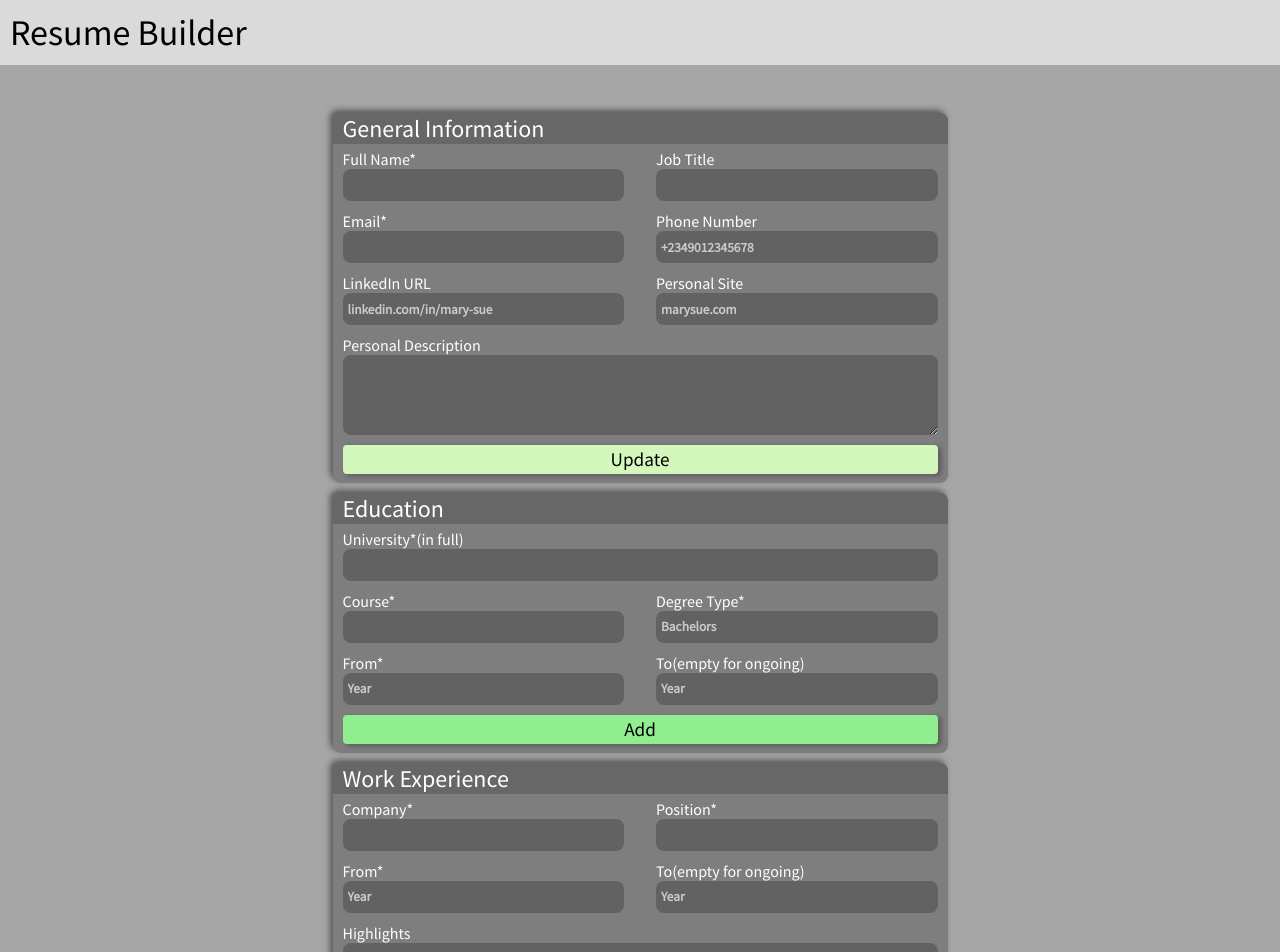
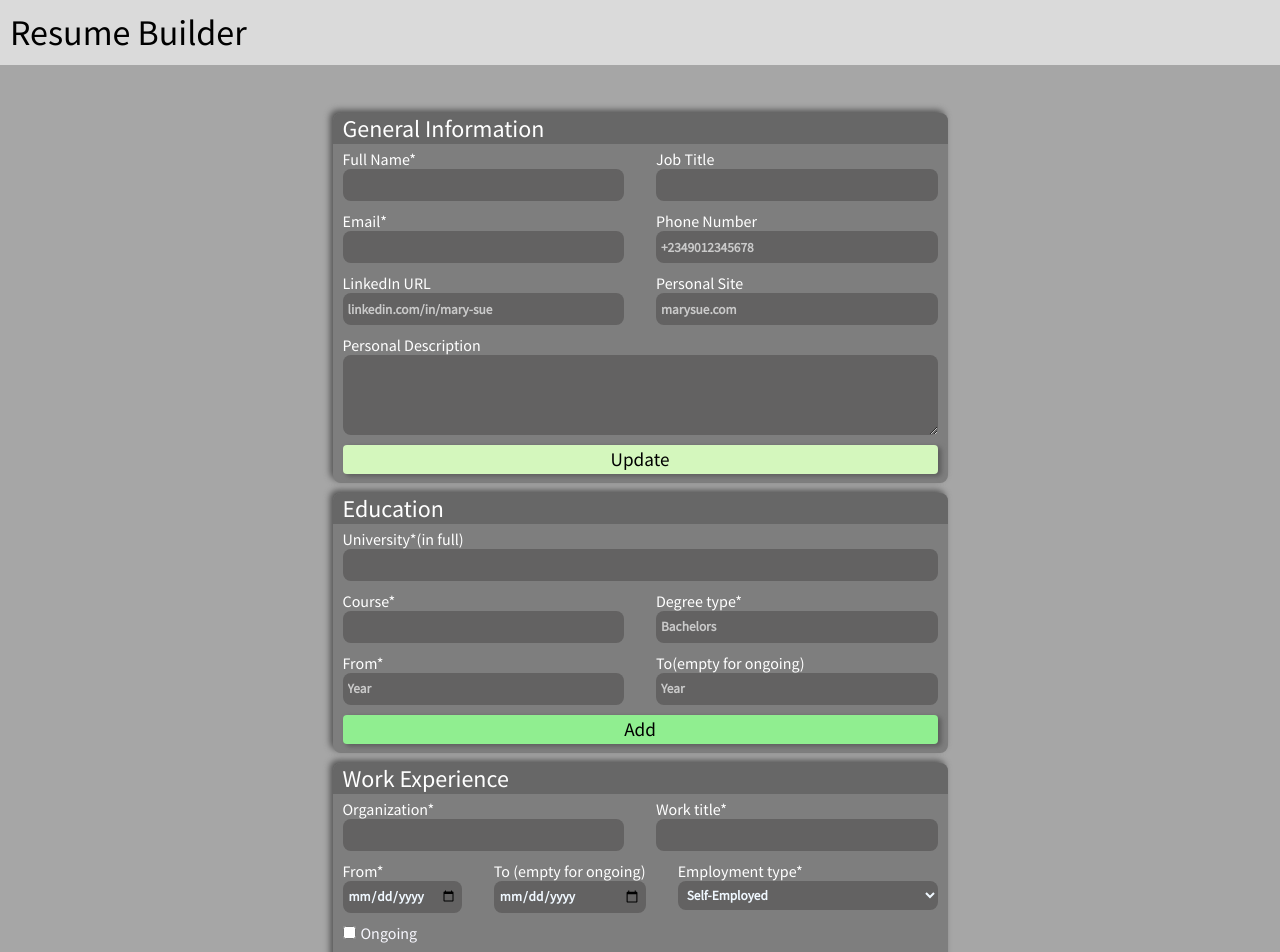
Before and after one commit to TruePadawan/Resume-Builder, a React (Create React App) app: page / in a window 1280 px wide. Shown: the top 952 px of the page. Built offline with nearby package versions, Linux system fonts and the light colour scheme; a web font is replaced by a local one.

Commit message:
improve work experience section

```diff
--- a/src/App.js
+++ b/src/App.js
@@ -3,16 +3,17 @@ import Button from "./components/Button/Button";
 import Section from "./components/Section/Section";
 import { v4 as uuidv4 } from "uuid";
 import { InputField, TextArea } from "./components/InputField/InputField";
-import EducationPreviewItem from "./components/PreviewItems/EducationPreviewItem";
 import ReactToPrint from "react-to-print";
-
 import PhoneImg from "./images/phone.png";
 import HomeImg from "./images/home.png";
 import LinkedInImg from "./images/linkedin.png";
 import MailImg from "./images/mail.png";
-import EducationDataItem from "./components/DataItems/EducationDataItem";
-import PracticalExpPreviewItem from "./components/PreviewItems/PracticalExpPreviewItem";
-import PracticalExpDataItem from "./components/DataItems/PracticalExpDataItem";
+
+import EducationItem from "./components/DataItems/EducationItem";
+import EducationPreviewItem from "./components/PreviewItems/EducationPreviewItem";
+import WorkItem from "./components/DataItems/WorkItem";
+import WorkPreviewItem from "./components/PreviewItems/WorkPreviewItem";
+import WorkExperience from "./components/PageSections/WorkExperience";
 
 import "./css/App.css";
 
@@ -26,7 +27,7 @@ const App = () => {
     personalSite: "",
     desc: "",
     eduItems: [],
-    practicalExpItems: [],
+    workItems: [],
   });
 
   const fullNameInputRef = useRef();
@@ -43,21 +44,15 @@ const App = () => {
   const eduFromInputRef = useRef();
   const eduToInputRef = useRef();
 
-  const companyInputRef = useRef();
-  const positionInputRef = useRef();
-  const practicalFromInputRef = useRef();
-  const practicalToInputRef = useRef();
-  const highlightsInputRef = useRef();
-
   let previewRef;
 
   const degreeTypes = (
     <datalist id="degrees">
-      <option value="Bachelors" />
-      <option value="Associate" />
-      <option value="Masters" />
-      <option value="Doctoral" />
-      <option value="Professional" />
+      <option value={"Bachelors"} />
+      <option value={"Associate"} />
+      <option value={"Masters"} />
+      <option value={"Doctoral"} />
+      <option value={"Professional"} />
     </datalist>
   );
 
@@ -67,14 +62,6 @@ const App = () => {
     degreeTypeInputRef.current.value = "";
     eduFromInputRef.current.value = "";
     eduToInputRef.current.value = "";
-  };
-
-  const clearPracticalExpInputFields = () => {
-    companyInputRef.current.value = "";
-    positionInputRef.current.value = "";
-    practicalFromInputRef.current.value = "";
-    practicalToInputRef.current.value = "";
-    highlightsInputRef.current.value = "";
   };
 
   const updateGeneralInfo = (e) => {
@@ -106,14 +93,14 @@ const App = () => {
     });
   };
 
-  const updatePracticalExpItem = (data) => {
+  const updateWorkItem = (data) => {
     const { id } = data;
     setAppState((latest) => {
-      const currentPracticalExpItems = [...latest.practicalExpItems];
-      let itemIndex = currentPracticalExpItems.findIndex((item) => item.id === id);
-      currentPracticalExpItems[itemIndex] = data;
+      const currentWorkItems = [...latest.workItems];
+      let itemIndex = currentWorkItems.findIndex((item) => item.id === id);
+      currentWorkItems[itemIndex] = data;
       const updatedState = { ...latest };
-      updatedState.practicalExpItems = currentPracticalExpItems;
+      updatedState.workItems = currentWorkItems;
       return updatedState;
     });
   };
@@ -143,29 +130,16 @@ const App = () => {
     clearEducationInputFields();
   };
 
-  const addPracticalExpItem = (e) => {
-    e.preventDefault();
-
-    const id = uuidv4();
-    const company = companyInputRef.current.value;
-    const position = positionInputRef.current.value;
-    const from = +practicalFromInputRef.current.value;
-    const to = practicalToInputRef.current.value;
-    const highlights = highlightsInputRef.current.value;
-
-    const practicalExpItem = { id, company, position, from, to, highlights };
-
+  const addWorkItem = (item) => {
     setAppState((latest) => {
-      const latestItems = [...latest.practicalExpItems];
-      latestItems.unshift(practicalExpItem);
+      const latestItems = [...latest.workItems];
+      latestItems.unshift(item);
 
       const updatedState = { ...latest };
-      updatedState.practicalExpItems = latestItems;
+      updatedState.workItems = latestItems;
 
       return updatedState;
     });
-
-    clearPracticalExpInputFields();
   };
 
   const getCVEducationDataItemsFrom = (data) => {
@@ -188,7 +162,7 @@ const App = () => {
       };
 
       return (
-        <EducationDataItem
+        <EducationItem
           itemData={item}
           key={data.id}
           formSubmitHandler={updateSelf}
@@ -204,7 +178,7 @@ const App = () => {
     });
   };
 
-  const getCVPracticalExpDataItemsFrom = (data) => {
+  const getWorkItems = (data) => {
     return data.map((item) => {
       const updateSelf = (e) => {
         e.preventDefault();
@@ -216,15 +190,15 @@ const App = () => {
         const highlights = e.target["4"].value;
 
         let itemData = { id: item.id, from, to, company, position, highlights };
-        updatePracticalExpItem(itemData);
+        updateWorkItem(itemData);
       };
 
       const deleteSelf = () => {
-        deletePracticalExpItem(item.id);
+        removeWorkItem(item.id);
       };
 
       return (
-        <PracticalExpDataItem
+        <WorkItem
           itemData={item}
           key={data.id}
           formSubmitHandler={updateSelf}
@@ -234,9 +208,9 @@ const App = () => {
     });
   };
 
-  const getCVPracticalExpPreviewItemsFrom = (data) => {
+  const getWorkPreviewItems = (data) => {
     return data.map((item) => (
-      <PracticalExpPreviewItem itemData={item} key={data.id} />
+      <WorkPreviewItem itemData={item} key={data.id} />
     ));
   };
 
@@ -250,14 +224,12 @@ const App = () => {
     });
   };
 
-  const deletePracticalExpItem = (id) => {
+  const removeWorkItem = (id) => {
     setAppState((latest) => {
-      const currentPracticalExpItems = [...latest.practicalExpItems];
-      const filteredItems = currentPracticalExpItems.filter(
-        (item) => item.id !== id
-      );
+      const currentPracticalExpItems = [...latest.workItems];
+      const filteredItems = currentPracticalExpItems.filter((item) => item.id !== id);
       const updatedState = { ...latest };
-      updatedState.practicalExpItems = filteredItems;
+      updatedState.workItems = filteredItems;
       return updatedState;
     });
   };
@@ -270,6 +242,9 @@ const App = () => {
         margin: 0;
       }
     `;
+
+  const workItems = getWorkItems(appState.workItems);
+  const workPreviewItems = getWorkPreviewItems(appState.workItems);
 
   return (
     <>
@@ -334,7 +309,7 @@ const App = () => {
                 />
                 <InputField
                   isRequired={true}
-                  label="Degree Type*"
+                  label="Degree type*"
                   placeholder="Bachelors"
                   listID="degrees"
                   list={degreeTypes}
@@ -365,42 +340,9 @@ const App = () => {
             </ul>
           </Section>
 
-          <Section sectionTitle="Work Experience">
-            <form className="cv-form" onSubmit={addPracticalExpItem}>
-              <div className="flex-row">
-                <InputField
-                  isRequired={true}
-                  label="Company*"
-                  compRef={companyInputRef}
-                />
-                <InputField
-                  isRequired={true}
-                  label="Position*"
-                  compRef={positionInputRef}
-                />
-              </div>
-              <div className="flex-row">
-                <InputField
-                  isRequired={true}
-                  label="From*"
-                  placeholder="Year"
-                  compRef={practicalFromInputRef}
-                />
-                <InputField
-                  label="To(empty for ongoing)"
-                  placeholder="Year"
-                  compRef={practicalToInputRef}
-                />
-              </div>
-              <TextArea label="Highlights" compRef={highlightsInputRef} />
-              <Button className="add-btn" btnType="submit">
-                Add
-              </Button>
-            </form>
-            <ul className="practical-exp-items">
-              {getCVPracticalExpDataItemsFrom(appState.practicalExpItems)}
-            </ul>
-          </Section>
+          <WorkExperience addItem={addWorkItem}>
+            <ul className="practical-exp-items">{workItems}</ul>
+          </WorkExperience>
 
           <ReactToPrint
             content={() => previewRef}
@@ -463,15 +405,10 @@ const App = () => {
                 {getCVEducationPreviewItemsFrom(appState.eduItems)}
               </ul>
             </section>
-            <section
-              className="preview-section"
-              aria-label="Work Experience"
-            >
+            <section className="preview-section" aria-label="Work Experience">
               <h2 className="section-title">Work Experience</h2>
               <hr />
-              <ul className="list">
-                {getCVPracticalExpPreviewItemsFrom(appState.practicalExpItems)}
-              </ul>
+              <ul className="list">{workPreviewItems}</ul>
             </section>
           </div>
         </section>
--- a/src/components/DataItems/WorkItem.js
+++ b/src/components/DataItems/WorkItem.js
@@ -11,25 +11,50 @@ const WorkItem = (props) => {
       <hr />
       <form className="cv-form" onSubmit={props.formSubmitHandler}>
         <div className="flex-row">
-          <InputField isRequired={true} label="Company*" value={company} />
-          <InputField isRequired={true} label="Position*" value={position} />
+          <InputField isRequired={true} label="Organization*" value={company} />
+          <InputField isRequired={true} label="Work title*" value={position} />
         </div>
+        <div className="flex-row">
           <div className="flex-row">
             <InputField
               isRequired={true}
               label="From*"
+              type={"date"}
+              value={from}
               placeholder="Year"
-            value={from}
             />
             <InputField
-            label="To(empty for ongoing)"
+              label="To (empty for ongoing)"
+              type={"date"}
+              value={to}
               placeholder="Year"
-            value={to}
             />
           </div>
+          <div className="employment-type inputField">
+            <label htmlFor="employment">Employment type*</label>
+            <select id="employment">
+              <option value={"self-employed"}>Self-Employed</option>
+              <option value={"full-time"}>Full-time</option>
+              <option value={"part-time"}>Part-time</option>
+              <option value={"freelance"}>Freelance</option>
+              <option value={"contract"}>Contract</option>
+              <option value={"internship"}>Internship</option>
+              <option value={"apprenticeship"}>Apprenticeship</option>
+              <option value={"seasonal"}>Seasonal</option>
+            </select>
+          </div>
+        </div>
+        <div className="work-ongoing">
+          <input type={"checkbox"} id="ongoing" />
+          <label htmlFor={"ongoing"}>Ongoing</label>
+        </div>
         <TextArea label="Highlights" value={highlights} />
-        <Button className="add-btn" btnType="submit">Update</Button>
-        <Button className="delete-btn" onClick={props.onDeleteBtnClicked}>Delete</Button>
+        <Button className="add-btn" btnType="submit">
+          Update
+        </Button>
+        <Button className="delete-btn" onClick={props.onDeleteBtnClicked}>
+          Delete
+        </Button>
       </form>
     </li>
   );
--- a/src/components/InputField/inputField.css
+++ b/src/components/InputField/inputField.css
@@ -9,7 +9,7 @@
     font-weight: normal;
 }
 
-.inputField > input, .inputField > textarea {
+.inputField > input, .inputField > textarea, .inputField > select {
     font-family: 'Source Sans Pro', sans-serif;
     color: aliceblue;
     background-color: #636262;
@@ -27,7 +27,9 @@
     min-height: 5rem;
 }
 
-.inputField > input:focus, .inputField > textarea:focus {
+.inputField > input:focus,
+.inputField > textarea:focus,
+.inputField > select:focus {
     outline: none;
 }
 
--- /dev/null
+++ b/src/components/PageSections/WorkExperience.js
@@ -0,0 +1,103 @@
+import { useRef } from "react";
+import { v4 as uuidv4 } from "uuid";
+import Section from "../Section/Section";
+import { InputField, TextArea } from "../InputField/InputField";
+import Button from "../Button/Button";
+
+const WorkExperience = (props) => {
+    const companyInputRef = useRef();
+    const positionInputRef = useRef();
+    const timeframeFromInputRef = useRef();
+    const timeframeToInputRef = useRef();
+    const highlightsInputRef = useRef();
+
+    const getItem = () => {
+        const id = uuidv4();
+        const company = companyInputRef.current.value;
+        const position = positionInputRef.current.value;
+        const from = timeframeFromInputRef.current.value;
+        const to = timeframeToInputRef.current.value;
+        const highlights = highlightsInputRef.current.value;
+
+        return {
+          id,
+          company,
+          position,
+          from,
+          to,
+          highlights,
+        };
+    }
+
+    const submitHandler = (e) => {
+        e.preventDefault();
+        props.addItem(getItem());
+        clearInputFields();
+    }
+
+    const clearInputFields = () => {
+        companyInputRef.current.value = "";
+        positionInputRef.current.value = "";
+        timeframeFromInputRef.current.value = "";
+        timeframeToInputRef.current.value = "";
+        highlightsInputRef.current.value = "";
+    };
+
+    return (
+        <Section sectionTitle="Work Experience">
+            <form className="cv-form" onSubmit={submitHandler}>
+              <div className="flex-row">
+                <InputField
+                  isRequired={true}
+                  label="Organization*"
+                  compRef={companyInputRef}
+                />
+                <InputField
+                  isRequired={true}
+                  label="Work title*"
+                  compRef={positionInputRef}
+                />
+              </div>
+              <div className="flex-row">
+                <div className="flex-row">
+                  <InputField
+                    isRequired={true}
+                    label="From*"
+                    type={"date"}
+                    placeholder="Year"
+                    compRef={timeframeFromInputRef}
+                  />
+                  <InputField
+                    label="To (empty for ongoing)"
+                    type={"date"}
+                    placeholder="Year"
+                    compRef={timeframeToInputRef}
+                  />
+                </div>
+                <div className="employment-type inputField">
+                  <label htmlFor="employment">Employment type*</label>
+                  <select id="employment">
+                    <option value={"self-employed"}>Self-Employed</option>
+                    <option value={"full-time"}>Full-time</option>
+                    <option value={"part-time"}>Part-time</option>
+                    <option value={"freelance"}>Freelance</option>
+                    <option value={"contract"}>Contract</option>
+                    <option value={"internship"}>Internship</option>
+                    <option value={"apprenticeship"}>Apprenticeship</option>
+                    <option value={"seasonal"}>Seasonal</option>
+                  </select>
+                </div>
+              </div>
+              <div className="work-ongoing">
+                <input type={"checkbox"} id="ongoing" />
+                <label htmlFor={"ongoing"}>Ongoing</label>
+              </div>
+              <TextArea label="Highlights" compRef={highlightsInputRef} />
+              <Button className="add-btn" btnType="submit">Add</Button>
+            </form>
+            {props.children}
+          </Section>
+    );
+}
+
+export default WorkExperience;
--- a/src/css/App.css
+++ b/src/css/App.css
@@ -162,3 +162,8 @@ main {
     background-color: #ababab;
     color: black;
 }
+
+.work-ongoing > label {
+    margin-left: 5px;
+    color: ghostwhite;
+}
```
Lines whose indentation alone changed are shown as unchanged.
